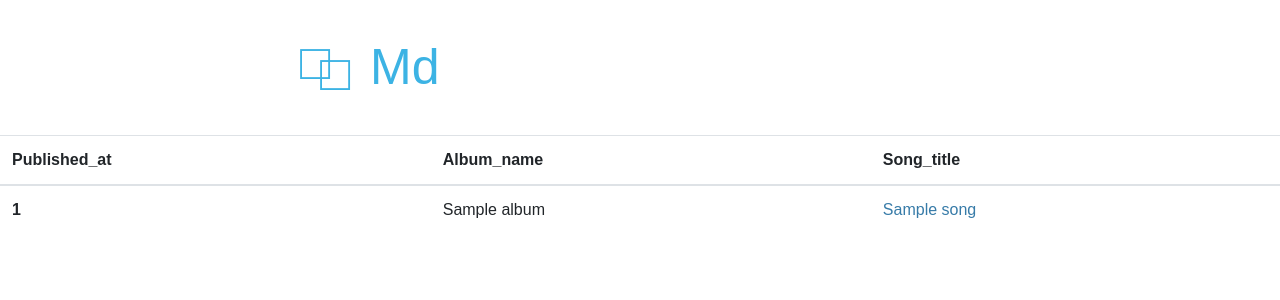
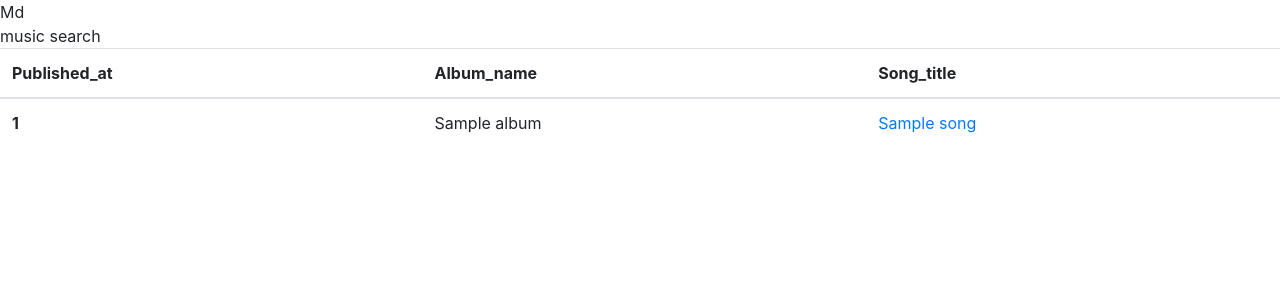
Before and after one commit to acx2o/boc_music, a Flask app: page /show_artist/1 in a window 1280 px wide. Shown: the top 300 px of the page. Run offline with Flask 2, Linux system fonts and the light colour scheme; tables that the repository leaves empty hold one stand-in row (values such as "Sample post"); parts of the project's set-up code (start-up, migrations or seed data) failed here and were passed over; some libraries are stand-ins or nearby versions.

Commit message:
modified layput.html

```diff
--- a/flaskr/templates/layout.html
+++ b/flaskr/templates/layout.html
@@ -14,15 +14,32 @@
     <!-- BootstrapのJS読み込み -->
     <script src="{{ url_for('static', filename='js/bootstrap.min.js') }}"></script>
 
+
+
     <title>md_music</title>
   </head>
   <body>
-    <div class=container>
-    <link rel=stylesheet type=text/css href="{{ url_for('static', filename='style.css') }}">
+      <link rel=stylesheet type=text/css href="{{ url_for('static', filename='star.css') }}">
+      <link href='https://fonts.googleapis.com/css?family=Lato:300,400,700' rel='stylesheet' type='text/css'>
 
-    <div class="demo demo0">
-      <div class="heading">Md</div>
-    </div>
+
+      <div id='stars'></div>
+      <div id='stars2'></div>
+      <div id='stars3'></div>
+      <div id='title'>
+        <span>
+          Md
+        </span>
+        <br>
+        <span>
+          music search
+        </span>
+      </div>
+    <!-- <div class=container> -->
+        <!-- <link rel=stylesheet type=text/css href="{{ url_for('static', filename='style.css') }}"> -->
+        <!-- <div class="demo demo0">
+            <div class="heading">Md</div>
+        </div> -->
   </div>
   {% block body %}{% endblock %}
   </body>
```
